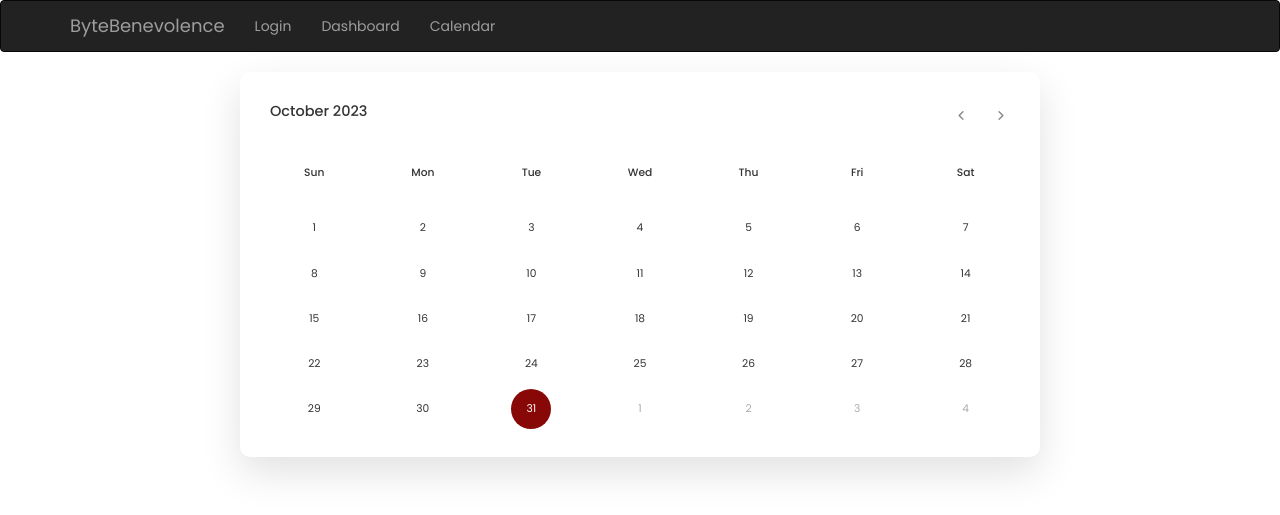
After one commit to ECE444/Byte_Benevolence, a Flask app: page /calendar in a window 1280 px wide. The commit adds this page. Shown: the top 515 px of the page. Run offline with Flask 3, Linux system fonts and the light colour scheme; some libraries are stand-ins or nearby versions.

Commit message:
Base functionality of calendar.

```diff
--- a/BBapp/__init__.py
+++ b/BBapp/__init__.py
@@ -12,3 +12,4 @@ app.register_blueprint(home_page)
 app.register_blueprint(login_page)
 app.register_blueprint(user_page)
 app.register_blueprint(signup_page)
+app.register_blueprint(calendar_page)
--- a/BBapp/routes.py
+++ b/BBapp/routes.py
@@ -87,3 +87,8 @@ user_page = Blueprint('user_page', __name__, template_folder='templates')
 @user_page.route('/user')
 def user():
     return render_template('user.html', logged_in=session.get('logged_in'), email=session.get('email'), current_time=datetime.utcnow())
+
+calendar_page = Blueprint('calendar_page', __name__, template_folder='templates')
+@calendar_page.route('/calendar', methods=['GET', 'POST'])
+def calendar():
+    return render_template('calendar.html', logged_in=session.get('logged_in'), email=session.get('email'), current_time=datetime.utcnow())
--- /dev/null
+++ b/BBapp/static/calendar_assets/script.js
@@ -0,0 +1,57 @@
+const daysTag = document.querySelector(".days"),
+currentDate = document.querySelector(".current-date"),
+prevNextIcon = document.querySelectorAll(".icons span");
+
+// getting new date, current year and month
+let date = new Date(),
+currYear = date.getFullYear(),
+currMonth = date.getMonth();
+
+console.log(currentDate)
+
+// storing full name of all months in array
+const months = ["January", "February", "March", "April", "May", "June", "July",
+              "August", "September", "October", "November", "December"];
+
+const loadCalendar = () => {
+    let firstDayofMonth = new Date(currYear, currMonth, 1).getDay(), // getting first day of month
+    lastDateofMonth = new Date(currYear, currMonth + 1, 0).getDate(), // getting last date of month
+    lastDayofMonth = new Date(currYear, currMonth, lastDateofMonth).getDay(), // getting last day of month
+    lastDateofLastMonth = new Date(currYear, currMonth, 0).getDate(); // getting last date of previous month
+    let liTag = "";
+
+    for (let i = firstDayofMonth; i > 0; i--) { // creating li of previous month last days
+        liTag += `<li class="inactive">${lastDateofLastMonth - i + 1}</li>`;
+    }
+
+    for (let i = 1; i <= lastDateofMonth; i++) { // creating li of all days of current month
+        // adding active class to li if the current day, month, and year matched
+        let isToday = i === date.getDate() && currMonth === new Date().getMonth()
+                     && currYear === new Date().getFullYear() ? "active" : "";
+        liTag += `<li class="${isToday}">${i}</li>`;
+    }
+
+    for (let i = lastDayofMonth; i < 6; i++) { // creating li of next month first days
+        liTag += `<li class="inactive">${i - lastDayofMonth + 1}</li>`
+    }
+    currentDate.innerText = `${months[currMonth]} ${currYear}`; // passing current mon and yr as currentDate text
+    daysTag.innerHTML = liTag;
+}
+loadCalendar();
+
+prevNextIcon.forEach(icon => { // getting prev and next icons
+    icon.addEventListener("click", () => { // adding click event on both icons
+        // if clicked icon is previous icon then decrement current month by 1 else increment it by 1
+        currMonth = icon.id === "prev" ? currMonth - 1 : currMonth + 1;
+
+        if(currMonth < 0 || currMonth > 11) { // if current month is less than 0 or greater than 11
+            // creating a new date of current year & month and pass it as date value
+            date = new Date(currYear, currMonth, new Date().getDate());
+            currYear = date.getFullYear(); // updating current year with new date year
+            currMonth = date.getMonth(); // updating current month with new date month
+        } else {
+            date = new Date(); // pass the current date as date value
+        }
+        loadCalendar(); // calling renderCalendar function
+    });
+});
--- /dev/null
+++ b/BBapp/static/calendar_assets/style.css
@@ -0,0 +1,100 @@
+
+@import url('https://fonts.googleapis.com/css2?family=Poppins:wght@400;500;600&display=swap');
+*{
+  margin: 0;
+  padding: 0;
+  box-sizing: border-box;
+  font-family: 'Poppins', sans-serif;
+}
+
+
+.wrapper{
+  width: 800px;
+  margin: 0 auto;
+  align-items: center;
+  background: #fff;
+  border-radius: 10px;
+  box-shadow: 0 15px 40px rgba(0,0,0,0.12);
+}
+.wrapper header{
+  display: flex;
+  align-items: center;
+  padding: 25px 30px 10px;
+  justify-content: space-between;
+}
+header .icons{
+  display: flex;
+}
+header .icons span{
+  height: 38px;
+  width: 38px;
+  margin: 0 1px;
+  cursor: pointer;
+  color: #878787;
+  text-align: center;
+  line-height: 38px;
+  font-size: 1.9rem;
+  user-select: none;
+  border-radius: 50%;
+}
+.icons span:last-child{
+  margin-right: -10px;
+}
+header .icons span:hover{
+  background: #f2f2f2;
+}
+header .current-date{
+  font-size: 1.45rem;
+  font-weight: 500;
+}
+.calendar{
+  padding: 20px;
+}
+.calendar ul{
+  display: flex;
+  flex-wrap: wrap;
+  list-style: none;
+  text-align: center;
+}
+.calendar .days{
+  margin-bottom: 20px;
+}
+.calendar li{
+  color: #333;
+  width: calc(100% / 7);
+  font-size: 1.07rem;
+}
+.calendar .weeks li{
+  font-weight: 500;
+  cursor: default;
+}
+.calendar .days li{
+  z-index: 1;
+  cursor: pointer;
+  position: relative;
+  margin-top: 30px;
+}
+.days li.inactive{
+  color: #aaa;
+}
+.days li.active{
+  color: #fff;
+}
+.days li::before{
+  position: absolute;
+  content: "";
+  left: 50%;
+  top: 50%;
+  height: 40px;
+  width: 40px;
+  z-index: -1;
+  border-radius: 50%;
+  transform: translate(-50%, -50%);
+}
+
+.days li:not(.active):hover::before{
+  background: #f2f2f2;
+}
+.days li.active::before{
+  background: #880808;
+}
--- a/BBapp/templates/base.html
+++ b/BBapp/templates/base.html
@@ -23,6 +23,9 @@
             <ul class="nav navbar-nav">
                 <li><a href="/user">Dashboard</a></li>
             </ul>
+            <ul class="nav navbar-nav">
+                <li><a href="/calendar">Calendar</a></li>
+            </ul>
         </div>
    </div>
 </div>
--- /dev/null
+++ b/BBapp/templates/calendar.html
@@ -0,0 +1,74 @@
+{% extends "base.html" %}
+{% import "bootstrap/wtf.html" as wtf %}
+
+{% block title %}Calendar{% endblock %}
+
+
+{% block page_content %}
+  <head>
+    <meta charset="utf-8">
+    <link rel="stylesheet" href="{{ url_for('static', filename='calendar_assets/style.css') }}">
+    <link rel="stylesheet" href="https://fonts.googleapis.com/css2?family=Material+Symbols+Rounded:opsz,wght,FILL,GRAD@20..48,100..700,0..1,-50..200">
+    <script src="{{ url_for('static', filename='calendar_assets/script.js') }}" defer></script>
+  </head>
+
+<body>
+    <div class="wrapper">
+      <header>
+        <p class="current-date">November 2023</p>
+        <div class="icons">
+          <span id="prev" class="material-symbols-rounded">chevron_left</span>
+          <span id="next" class="material-symbols-rounded">chevron_right</span>
+        </div>
+      </header>
+      <div class="calendar">
+        <ul class="weeks">
+          <li>Sun</li>
+          <li>Mon</li>
+          <li>Tue</li>
+          <li>Wed</li>
+          <li>Thu</li>
+          <li>Fri</li>
+          <li>Sat</li>
+        </ul>
+        <ul class="days">
+          <li class="inactive">28</li>
+          <li class="inactive">29</li>
+          <li class="inactive">30</li>
+          <li class="inactive">31</li>
+          <li>1</li>
+          <li>2</li>
+          <li>3</li>
+          <li>4</li>
+          <li>5</li>
+          <li>6</li>
+          <li>7</li>
+          <li>8</li>
+          <li>9</li>
+          <li>10</li>
+          <li>11</li>
+          <li>12</li>
+          <li>13</li>
+          <li>14</li>
+          <li>15</li>
+          <li>16</li>
+          <li>17</li>
+          <li>18</li>
+          <li>19</li>
+          <li>20</li>
+          <li>21</li>
+          <li>22</li>
+          <li>23</li>
+          <li>24</li>
+          <li>25</li>
+          <li>26</li>
+          <li>27</li>
+          <li>28</li>
+          <li>29</li>
+          <li>30</li>
+          <li class="inactive">1</li>
+        </ul>
+      </div>
+    </div>
+</body>
+{% endblock %}
```
